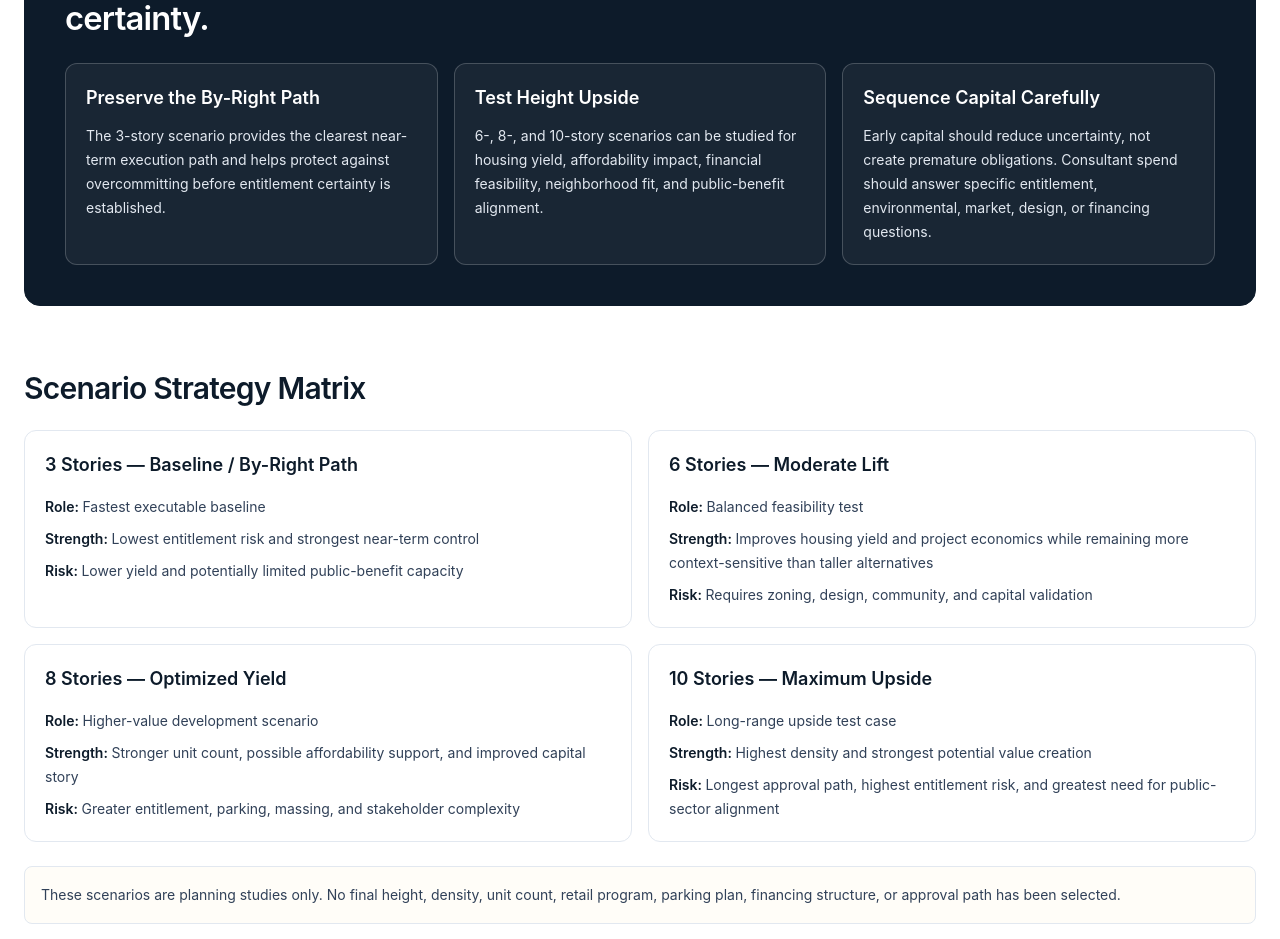
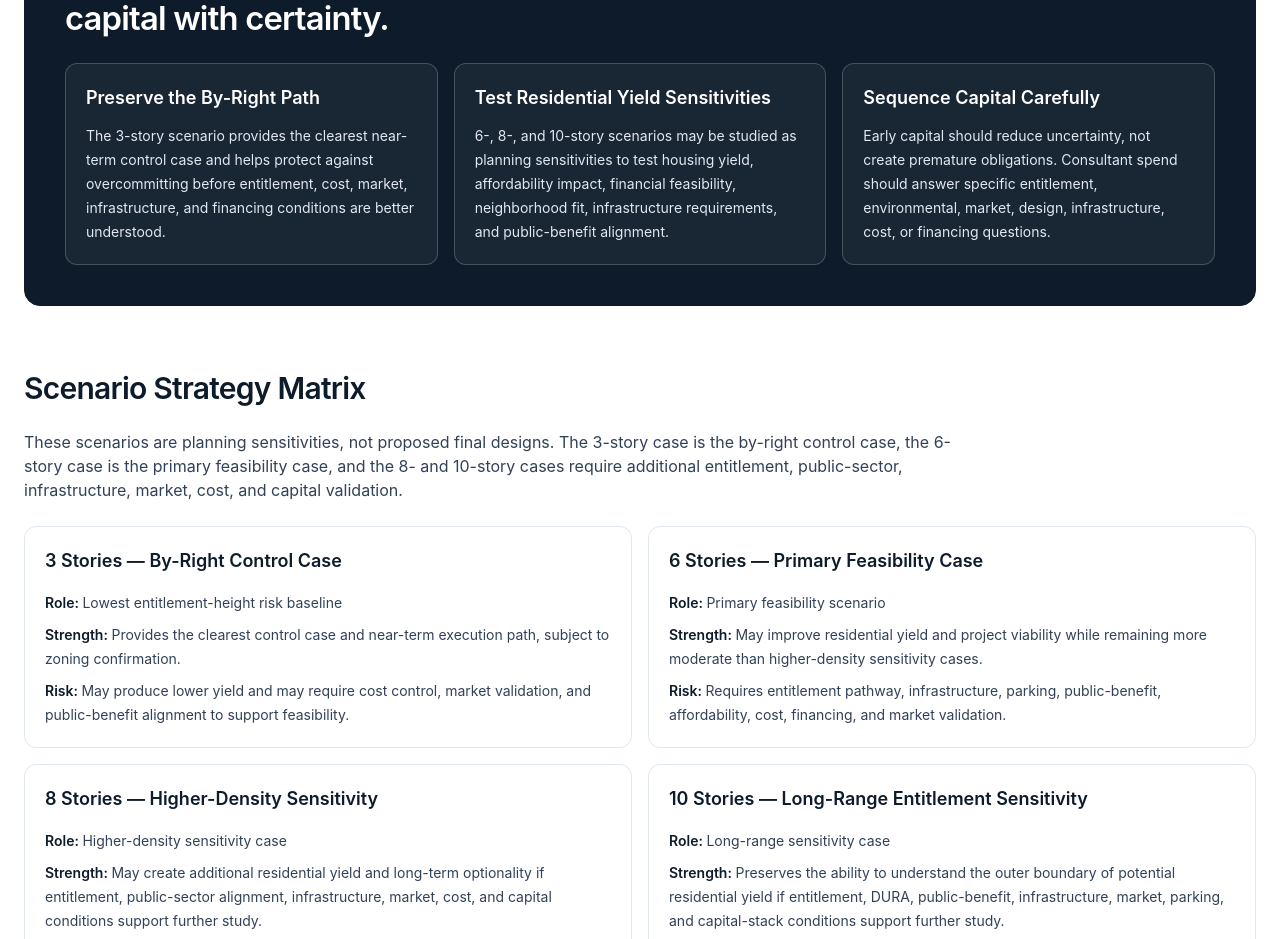
Before and after one commit to martinez-frank/5501-forward-site, a Next.js app: page /strategy in a window 1280 px wide. Shown: the part 733-1672 px from the top of the page. Built offline with nearby package versions, Linux system fonts and the light colour scheme.

Commit message:
Refine strategy scenario language to planning sensitivities

```diff
--- a/app/strategy/page.tsx
+++ b/app/strategy/page.tsx
@@ -4,42 +4,42 @@ import Link from 'next/link'
 const thesisCards = [
   {
     title: 'Preserve the By-Right Path',
-    body: 'The 3-story scenario provides the clearest near-term execution path and helps protect against overcommitting before entitlement certainty is established.',
+    body: 'The 3-story scenario provides the clearest near-term control case and helps protect against overcommitting before entitlement, cost, market, infrastructure, and financing conditions are better understood.',
   },
   {
-    title: 'Test Height Upside',
-    body: '6-, 8-, and 10-story scenarios can be studied for housing yield, affordability impact, financial feasibility, neighborhood fit, and public-benefit alignment.',
+    title: 'Test Residential Yield Sensitivities',
+    body: '6-, 8-, and 10-story scenarios may be studied as planning sensitivities to test housing yield, affordability impact, financial feasibility, neighborhood fit, infrastructure requirements, and public-benefit alignment.',
   },
   {
     title: 'Sequence Capital Carefully',
-    body: 'Early capital should reduce uncertainty, not create premature obligations. Consultant spend should answer specific entitlement, environmental, market, design, or financing questions.',
+    body: 'Early capital should reduce uncertainty, not create premature obligations. Consultant spend should answer specific entitlement, environmental, market, design, infrastructure, cost, or financing questions.',
   },
 ] as const
 
 const scenarioCards = [
   {
-    title: '3 Stories — Baseline / By-Right Path',
-    role: 'Fastest executable baseline',
-    strength: 'Lowest entitlement risk and strongest near-term control',
-    risk: 'Lower yield and potentially limited public-benefit capacity',
+    title: '3 Stories — By-Right Control Case',
+    role: 'Lowest entitlement-height risk baseline',
+    strength: 'Provides the clearest control case and near-term execution path, subject to zoning confirmation.',
+    risk: 'May produce lower yield and may require cost control, market validation, and public-benefit alignment to support feasibility.',
   },
   {
-    title: '6 Stories — Moderate Lift',
-    role: 'Balanced feasibility test',
-    strength: 'Improves housing yield and project economics while remaining more context-sensitive than taller alternatives',
-    risk: 'Requires zoning, design, community, and capital validation',
+    title: '6 Stories — Primary Feasibility Case',
+    role: 'Primary feasibility scenario',
+    strength: 'May improve residential yield and project viability while remaining more moderate than higher-density sensitivity cases.',
+    risk: 'Requires entitlement pathway, infrastructure, parking, public-benefit, affordability, cost, financing, and market validation.',
   },
   {
-    title: '8 Stories — Optimized Yield',
-    role: 'Higher-value development scenario',
-    strength: 'Stronger unit count, possible affordability support, and improved capital story',
-    risk: 'Greater entitlement, parking, massing, and stakeholder complexity',
+    title: '8 Stories — Higher-Density Sensitivity',
+    role: 'Higher-density sensitivity case',
+    strength: 'May create additional residential yield and long-term optionality if entitlement, public-sector alignment, infrastructure, market, cost, and capital conditions support further study.',
+    risk: 'Greater entitlement, parking, infrastructure, massing, financing, construction-cost, and stakeholder complexity.',
   },
   {
-    title: '10 Stories — Maximum Upside',
-    role: 'Long-range upside test case',
-    strength: 'Highest density and strongest potential value creation',
-    risk: 'Longest approval path, highest entitlement risk, and greatest need for public-sector alignment',
+    title: '10 Stories — Long-Range Entitlement Sensitivity',
+    role: 'Long-range sensitivity case',
+    strength: 'Preserves the ability to understand the outer boundary of potential residential yield if entitlement, DURA, public-benefit, infrastructure, market, parking, and capital-stack conditions support further study.',
+    risk: 'Highest entitlement, public-process, infrastructure, parking, construction-cost, financing, timeline, and community-response risk. Not a proposed base plan.',
   },
 ] as const
 
@@ -130,7 +130,7 @@ export default function StrategyPage() {
       <section className="space-y-6 rounded-2xl border border-[#0d1b2a] bg-[#0d1b2a] p-6 text-white sm:p-8 md:p-10">
         <div className="space-y-3">
           <span className="block h-1 w-16 rounded-full bg-[#f2c14e]" />
-          <h2 className="text-3xl font-semibold tracking-tight sm:text-[2.05rem]">Preserve the executable path. Test the upside. Sequence capital with certainty.</h2>
+          <h2 className="text-3xl font-semibold tracking-tight sm:text-[2.05rem]">Preserve the executable path. Test residential yield sensitivity. Sequence capital with certainty.</h2>
         </div>
         <div className="grid gap-4 md:grid-cols-3">
           {thesisCards.map((card) => (
@@ -144,6 +144,9 @@ export default function StrategyPage() {
 
       <section className="space-y-6">
         <h2 className="text-3xl font-semibold tracking-tight text-[#0d1b2a]">Scenario Strategy Matrix</h2>
+        <p className="max-w-[95ch] text-sm leading-6 text-slate-700 sm:text-base">
+          These scenarios are planning sensitivities, not proposed final designs. The 3-story case is the by-right control case, the 6-story case is the primary feasibility case, and the 8- and 10-story cases require additional entitlement, public-sector, infrastructure, market, cost, and capital validation.
+        </p>
         <div className="grid gap-4 md:grid-cols-2">
           {scenarioCards.map((scenario) => (
             <article key={scenario.title} className="rounded-xl border border-slate-200 bg-white p-5">
@@ -166,14 +169,14 @@ export default function StrategyPage() {
           ))}
         </div>
         <p className="rounded-lg border border-slate-200 bg-[#fffdf8] p-4 text-sm leading-6 text-slate-700">
-          These scenarios are planning studies only. No final height, density, unit count, retail program, parking plan, financing structure, or approval path has been selected.
+          These scenarios are planning studies only. No final height, density, unit count, retail program, parking plan, financing structure, public-sector support, or approval path has been selected.
         </p>
       </section>
 
       <section className="space-y-6 rounded-2xl border border-slate-200 bg-white p-6 sm:p-8">
         <h2 className="text-3xl font-semibold tracking-tight text-[#0d1b2a]">Why a Stronger Strategy Matters</h2>
         <p className="max-w-[85ch] text-base leading-7 text-slate-700">
-          A successful strategy must connect private feasibility with visible public benefit. The project becomes stronger when the development path can support neighborhood value, housing opportunity, street-level activation, and responsible reinvestment.
+          A successful strategy must connect private feasibility with visible public benefit. The project becomes stronger when the development path can support neighborhood value, housing opportunity, street-level activation, public-safety improvement, and responsible reinvestment without overcommitting before diligence is complete.
         </p>
         <div className="grid gap-3 sm:grid-cols-2 lg:grid-cols-4">
           {benefitCards.map((item) => (
@@ -214,7 +217,7 @@ export default function StrategyPage() {
         <span className="block h-1 w-16 rounded-full bg-[#f2c14e]" />
         <h2 className="text-3xl font-semibold tracking-tight">Recommended Strategic Posture</h2>
         <p className="max-w-[85ch] text-base leading-7 text-slate-200">
-          Advance the 3-story by-right path as the fastest executable baseline while preserving optionality for a higher-value entitlement path if market, community, city, consultant, and capital signals support it.
+          Preserve the 3-story by-right control case as the clearest near-term baseline while testing whether additional residential yield can be justified through entitlement, market, community, infrastructure, public-sector, consultant, and capital validation.
         </p>
         <div className="flex flex-col gap-3 sm:flex-row sm:flex-wrap">
           <Link href="/roadmap" className="rounded-lg bg-white px-5 py-3 text-center text-sm font-semibold text-[#0d1b2a] hover:bg-slate-100">Review Roadmap →</Link>
```
